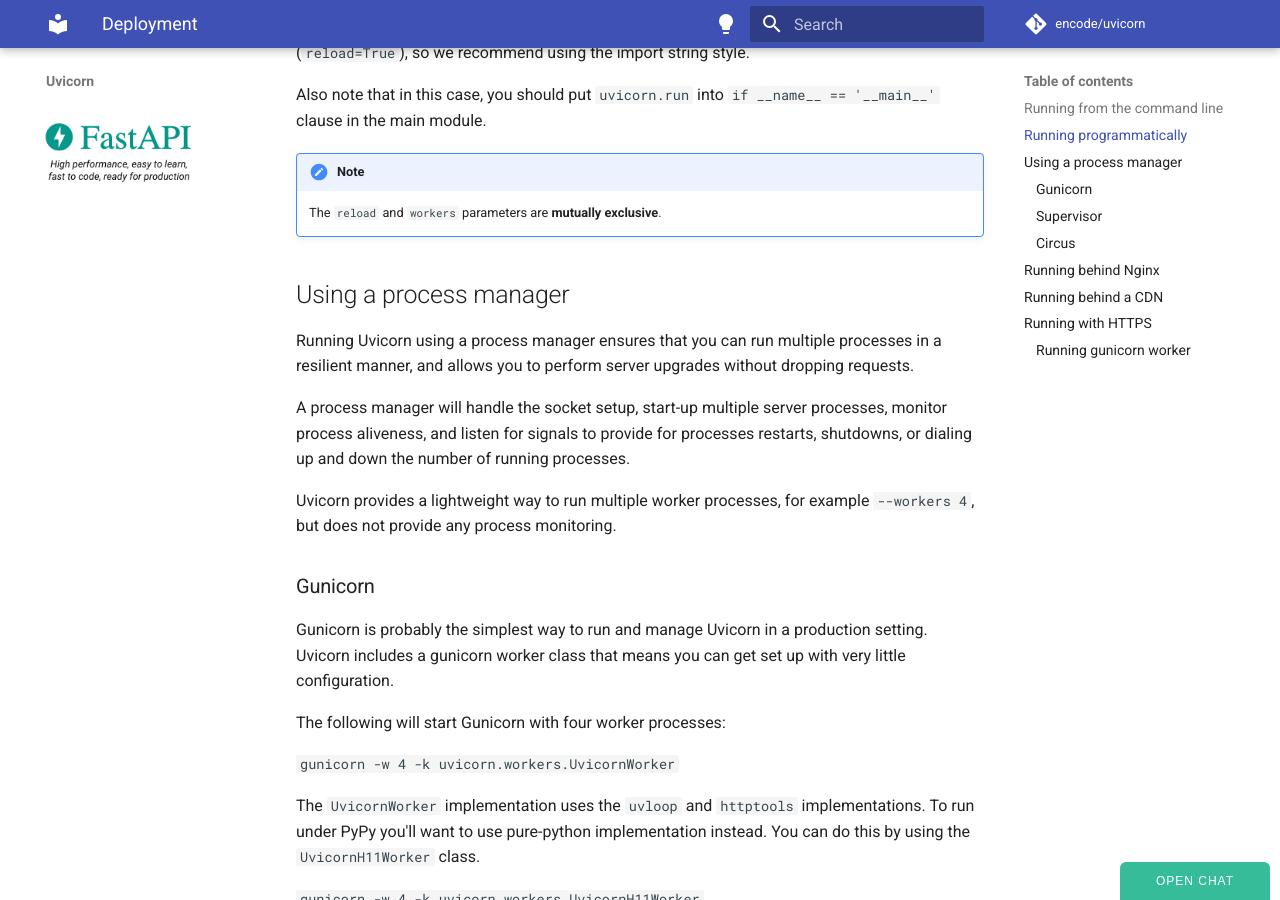
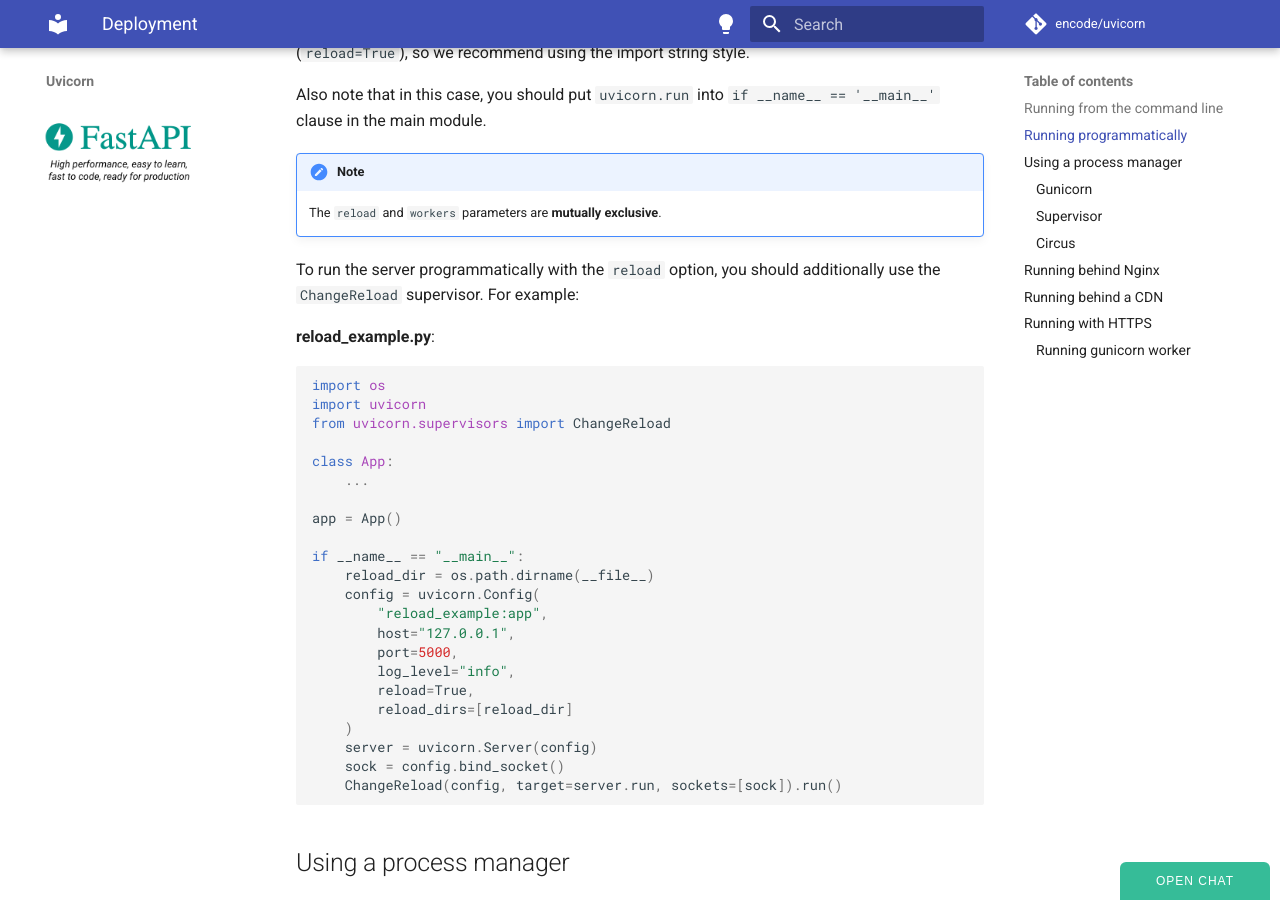
Before and after one commit to encode/uvicorn, an MkDocs documentation site: the page built from docs/deployment.md, in a window 1280 px wide and 900 px high, scrolled down 3249 px. Built offline with MkDocs 1.6.1 and Material for MkDocs 9.7.7, drawn with Linux system fonts in a browser that asks for light colours; comment, search, counter and statistics services are not loaded.

Commit message:
Add example how to run the server programmatically with the reload option

````diff
--- a/docs/deployment.md
+++ b/docs/deployment.md
@@ -166,6 +166,36 @@
 !!! note
     The `reload` and `workers` parameters are **mutually exclusive**.
 
+
+To run the server programmatically with the `reload` option, you should additionally use the `ChangeReload` supervisor. For example:
+
+**reload_example.py**:
+
+```python
+import os
+import uvicorn
+from uvicorn.supervisors import ChangeReload
+
+class App:
+    ...
+
+app = App()
+
+if __name__ == "__main__":
+    reload_dir = os.path.dirname(__file__)
+    config = uvicorn.Config(
+        "reload_example:app",
+        host="127.0.0.1",
+        port=5000,
+        log_level="info",
+        reload=True,
+        reload_dirs=[reload_dir]
+    )
+    server = uvicorn.Server(config)
+    sock = config.bind_socket()
+    ChangeReload(config, target=server.run, sockets=[sock]).run()
+```
+
 ## Using a process manager
 
 Running Uvicorn using a process manager ensures that you can run multiple processes in a resilient manner, and allows you to perform server upgrades without dropping requests.
````
